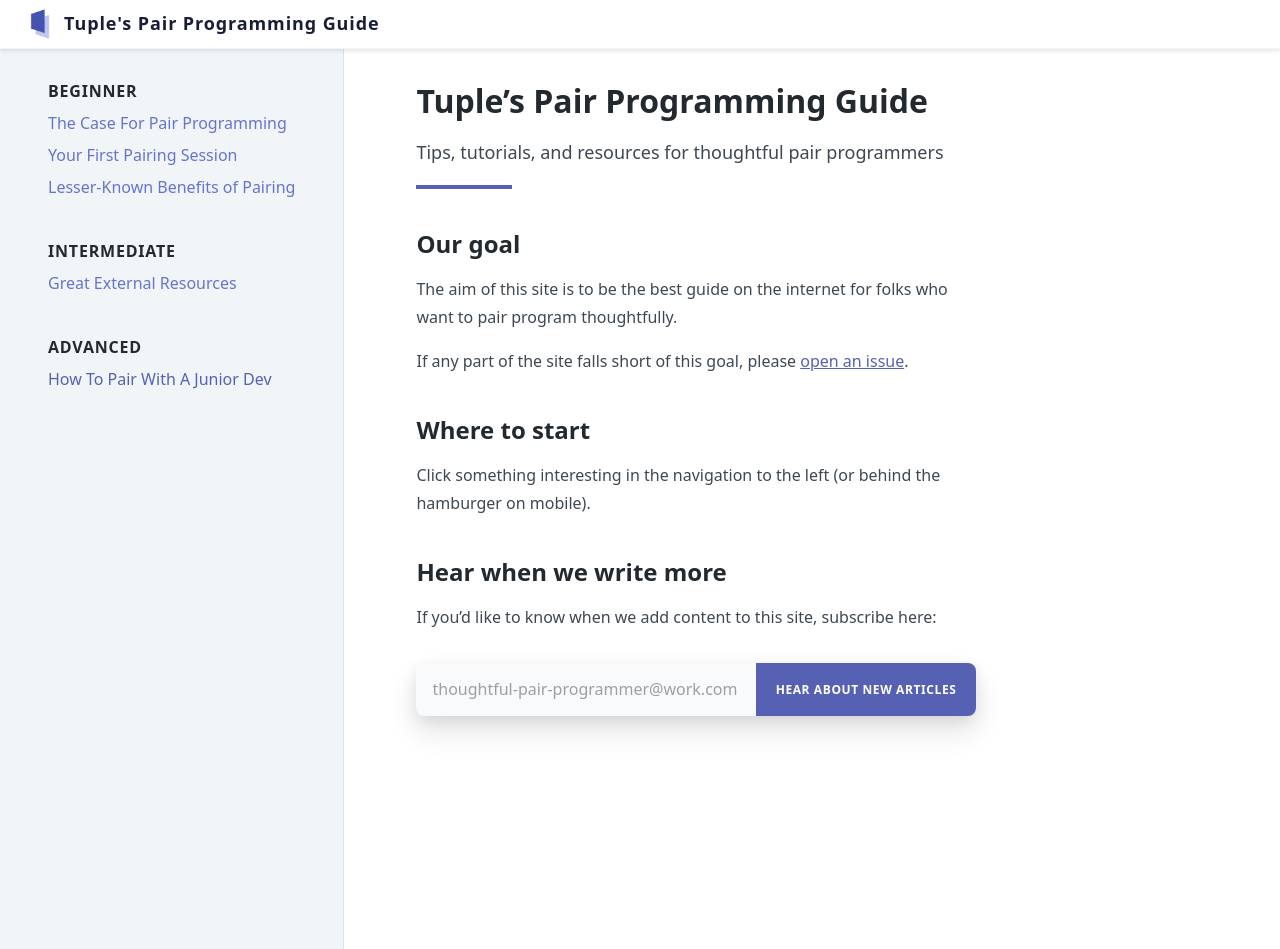
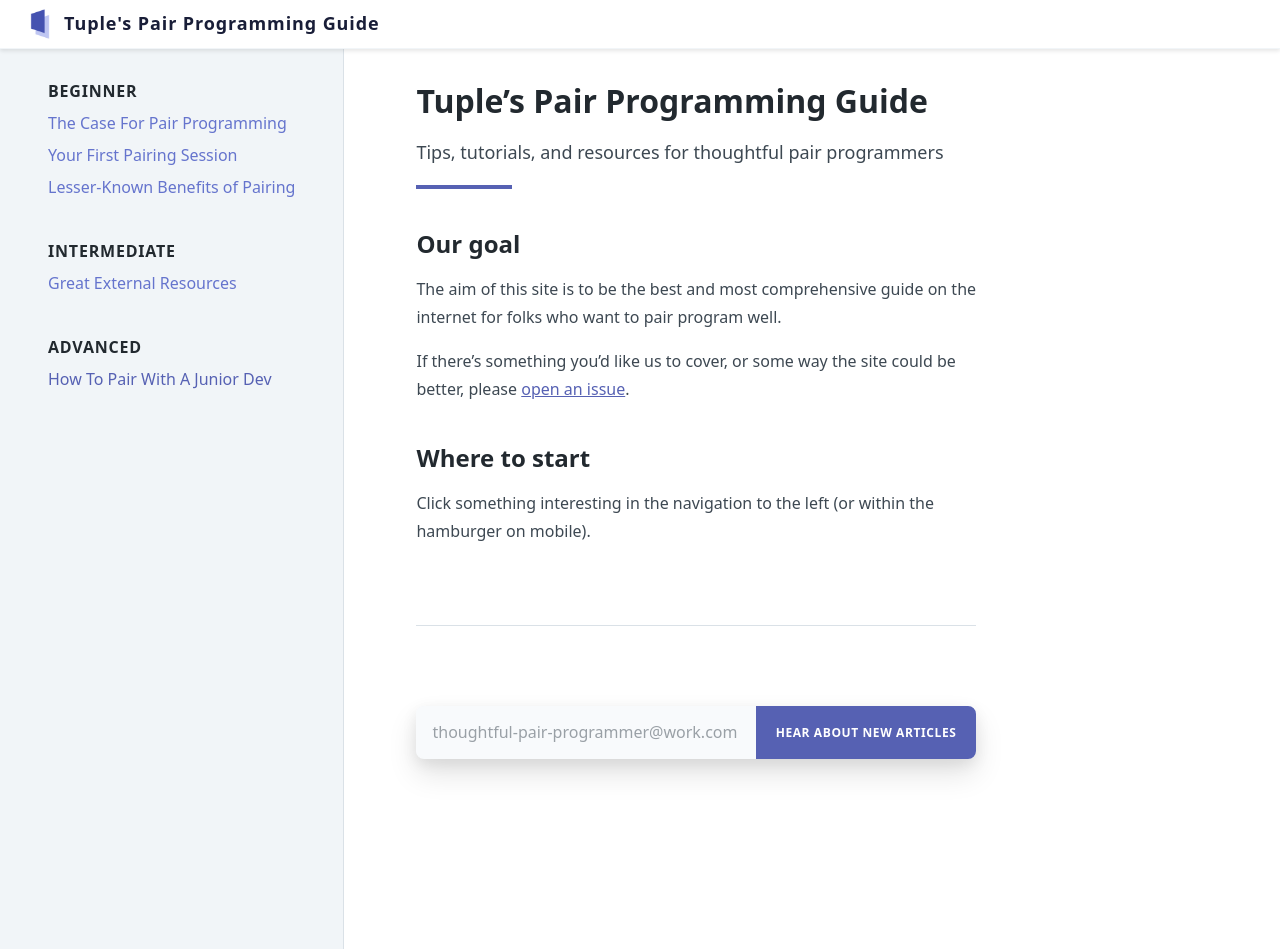
Before and after one commit to tupleapp/pair-programming-guide, a Jekyll site: the page built from index.md, in a window 1280 px wide. Built offline with Jekyll 4.4.1, drawn with Linux system fonts in a browser that asks for light colours.

Commit message:
footer to layout

```diff
--- a/_layouts/default.html
+++ b/_layouts/default.html
@@ -101,7 +101,10 @@
 
       <div id="content" class="max-w-md px-10 py-8 mb-24 content mx-auto lg:ml-8">
         {{ content }}
+
+        {% include article-footer.html %}
       </div>
+
     </div>
   </body>
 </html>
--- a/index.md
+++ b/index.md
@@ -14,18 +14,10 @@ title: Tuple's Pair Programming Guide
 
 ## Our goal
 
-The aim of this site is to be the best guide on the internet for folks who want to pair program thoughtfully.
+The aim of this site is to be the best and most comprehensive guide on the internet for folks who want to pair program well.
 
-If any part of the site falls short of this goal, please [open an issue](https://github.com/tupleapp/pair-programming-guide/issues/new).
+If there's something you'd like us to cover, or some way the site could be better, please [open an issue](https://github.com/tupleapp/pair-programming-guide/issues/new).
 
 ## Where to start
 
-Click something interesting in the navigation to the left (or behind the hamburger on mobile).
-
-## Hear when we write more
-
-If you'd like to know when we add content to this site, subscribe here:
-
-<div class="mt-8">
-  {% include subscribe-box.html %}
-</div>
+Click something interesting in the navigation to the left (or within the hamburger on mobile).
```
Also changed, not shown: _pages/how-to-pair-with-a-junior-developer.md (+0 -2 lines), _pages/the-case-for-pair-programming.md (+0 -2 lines), _pages/your-first-pairing-session.md (+0 -2 lines).
